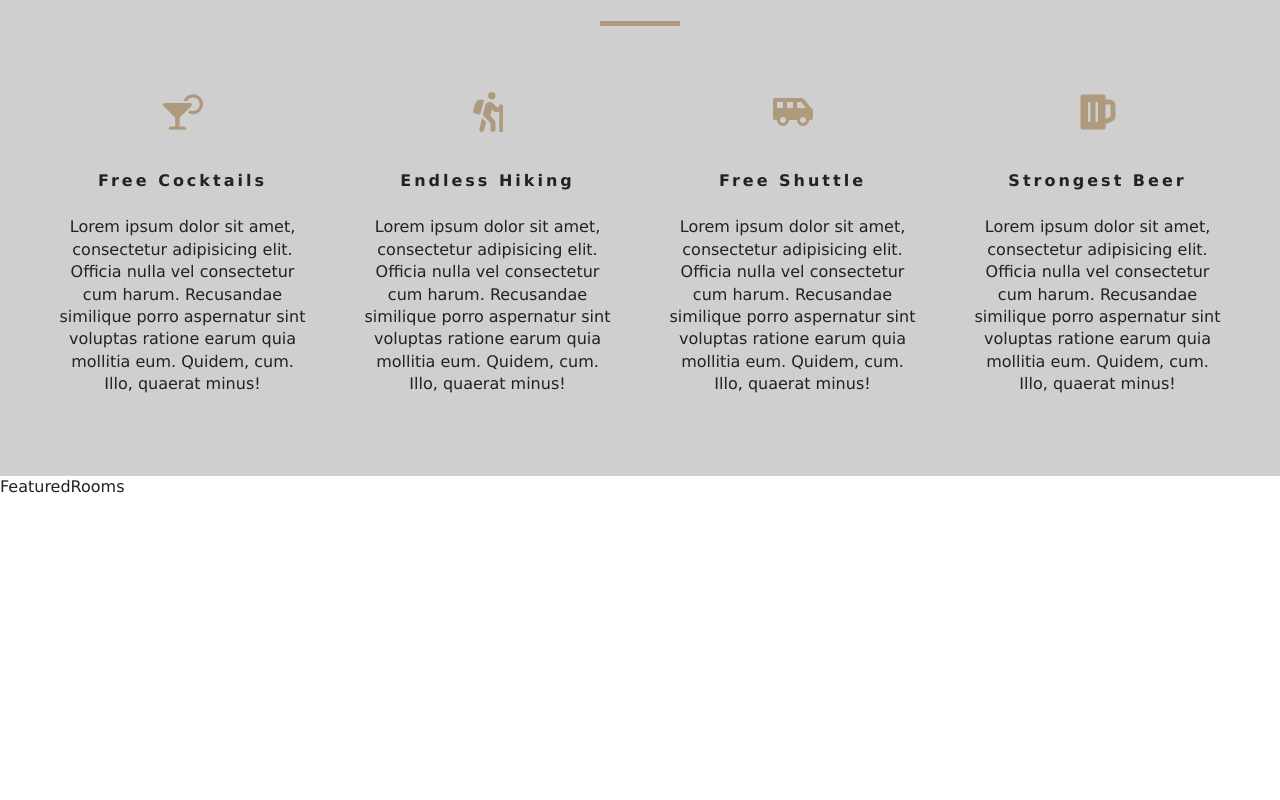
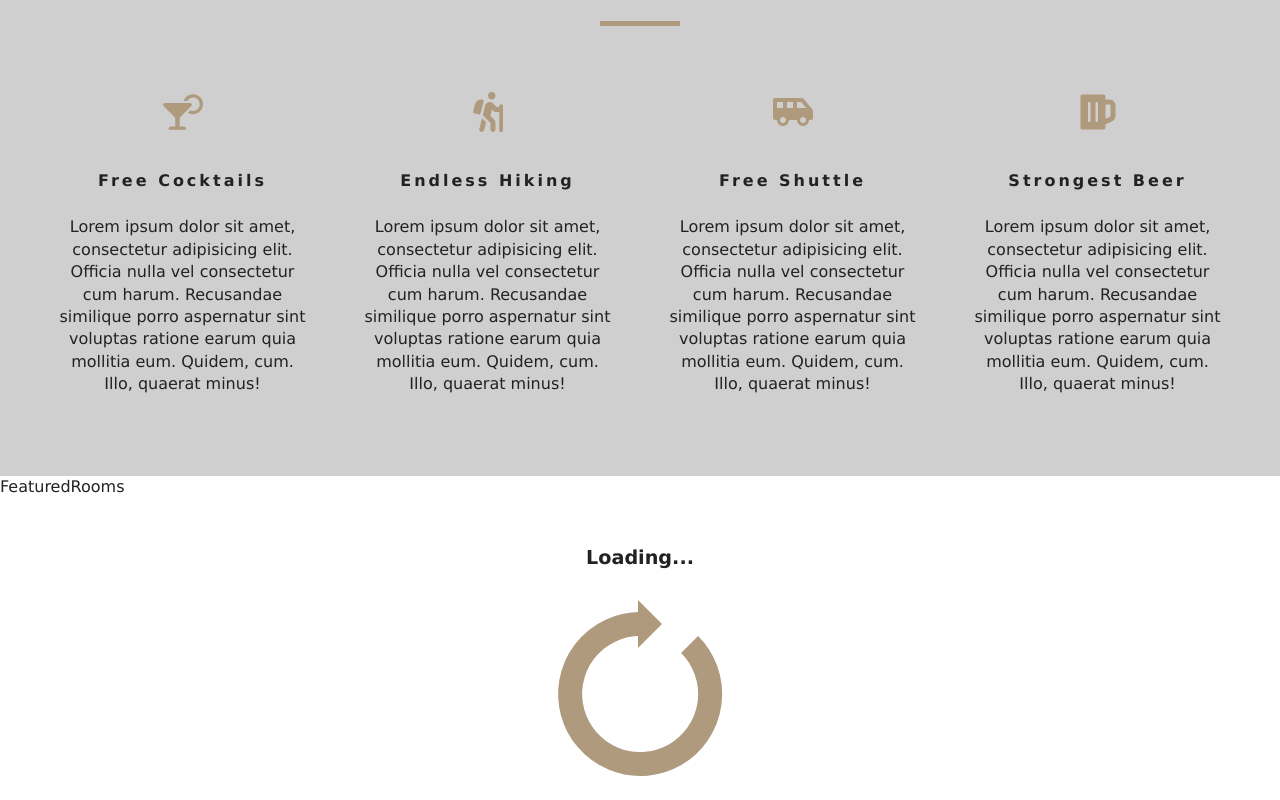
Before and after one commit to r-sabzi/beach-resort, a React (Create React App) app: page / in a window 1280 px wide. Shown: the part 915-1715 px from the top of the page. Before the commit the page ends 1413 px from the top, so only its background shows below. Built offline with nearby package versions, Linux system fonts and the light colour scheme.

Commit message:
adding Loading component

```diff
--- a/src/components/FeaturedRooms.js
+++ b/src/components/FeaturedRooms.js
@@ -1,10 +1,15 @@
 import React, { Component } from "react";
 import { RoomContext } from "../context";
+import Loading from "./Loading";
 
 export default class FeaturedRooms extends Component {
   static contextType = RoomContext;
 
   render() {
-    return <div>FeaturedRooms</div>;
+    return (
+      <div>
+      FeaturedRooms
+      <Loading/>
+    </div>);
   }
 }
--- /dev/null
+++ b/src/components/Loading.js
@@ -0,0 +1,12 @@
+import React from 'react'
+import  loadingGif  from "../images/gif/loading-arrow.gif";
+export default function Loading() {
+  return (
+    <div className="loading">
+      <h4>
+        Loading...
+      </h4>
+      <img src={loadingGif} alt="loading arrow"/>
+    </div>
+  )
+}
```
